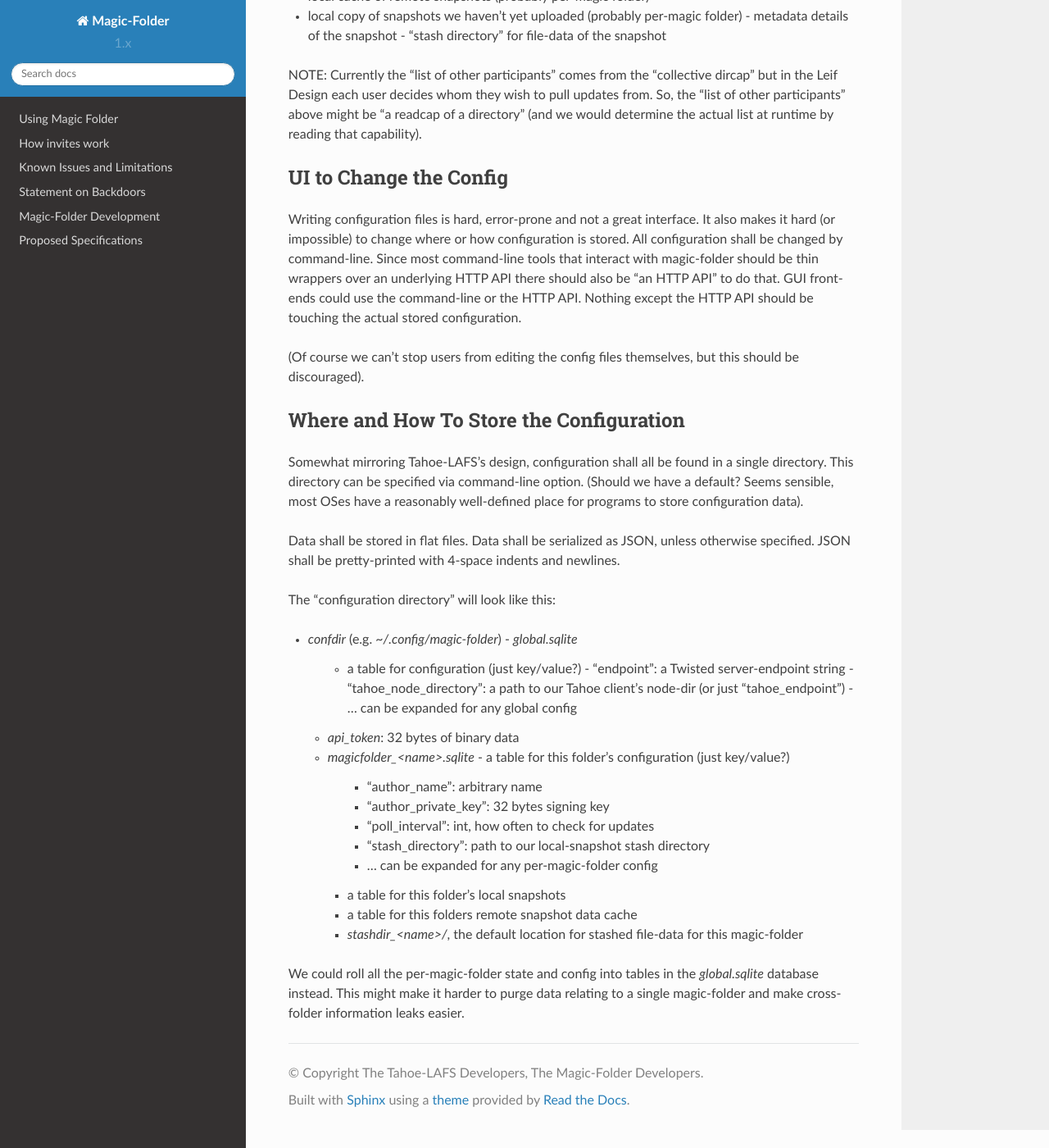
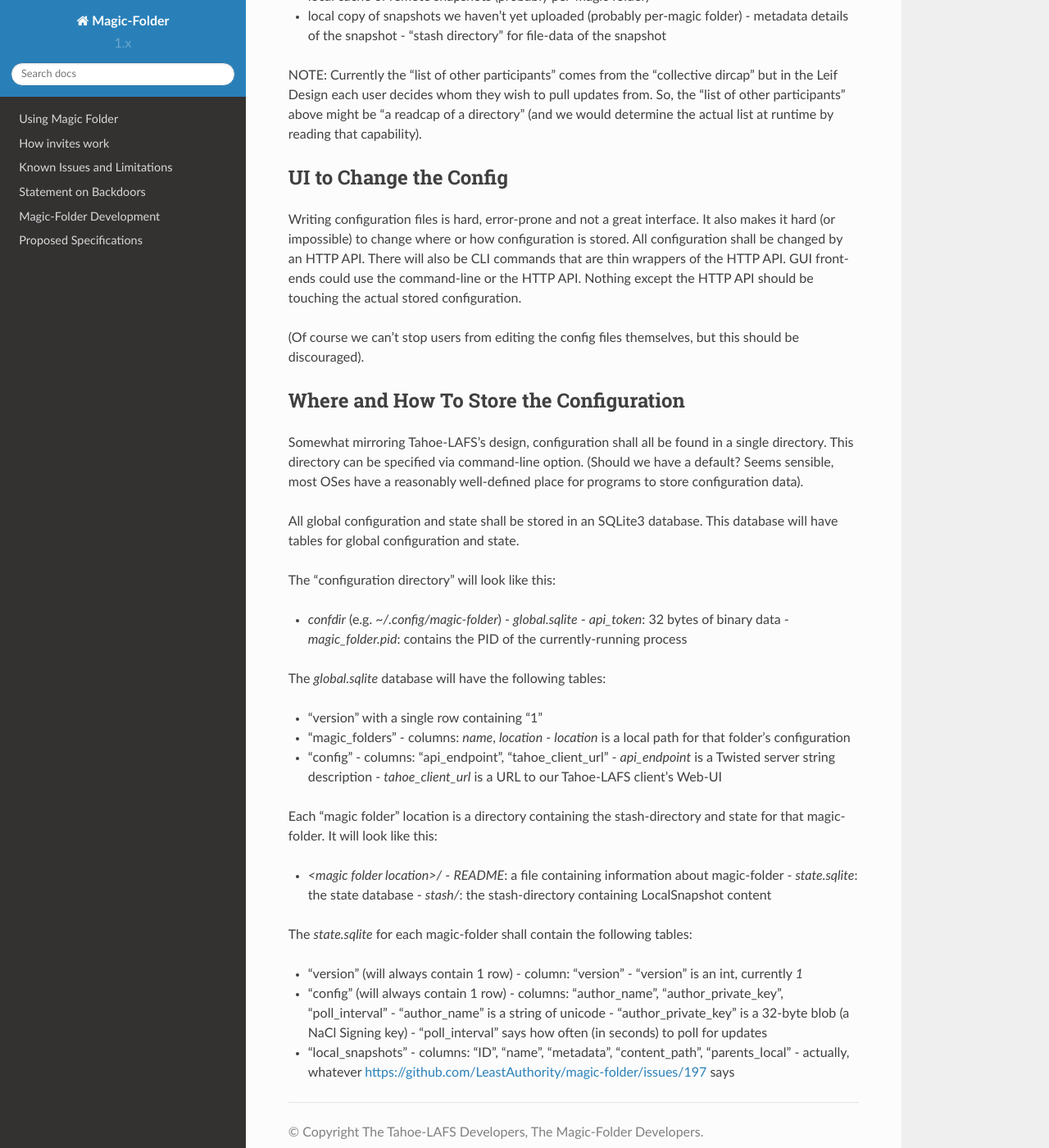
Before and after one commit to tahoe-lafs/magic-folder, a Sphinx documentation site: the page built from docs/config.rst, in a window 1280 px wide and 1400 px high, scrolled down 1604 px. Shown: the whole window at 82% size. Built offline with Sphinx 7.4.7 and the Read the Docs theme 2.0.0, drawn with Linux system fonts in a browser that asks for light colours.

Commit message:
more explicit

```diff
--- a/docs/config.rst
+++ b/docs/config.rst
@@ -103,12 +103,11 @@
 
 Writing configuration files is hard, error-prone and not a great
 interface. It also makes it hard (or impossible) to change where or
-how configuration is stored. All configuration shall be changed by
-command-line. Since most command-line tools that interact with
-magic-folder should be thin wrappers over an underlying HTTP API there
-should also be "an HTTP API" to do that. GUI front-ends could use the
-command-line or the HTTP API. Nothing except the HTTP API should be
-touching the actual stored configuration.
+how configuration is stored. All configuration shall be changed by an
+HTTP API. There will also be CLI commands that are thin wrappers of
+the HTTP API. GUI front-ends could use the command-line or the HTTP
+API. Nothing except the HTTP API should be touching the actual stored
+configuration.
 
 (Of course we can't stop users from editing the config files
 themselves, but this should be discouraged).
@@ -123,31 +122,48 @@
 OSes have a reasonably well-defined place for programs to store
 configuration data).
 
-Data shall be stored in flat files. Data shall be serialized as JSON,
-unless otherwise specified. JSON shall be pretty-printed with 4-space
-indents and newlines.
+All global configuration and state shall be stored in an SQLite3
+database. This database will have tables for global configuration and
+state.
 
 The "configuration directory" will look like this:
 
 - `confdir` (e.g. `~/.config/magic-folder`)
   - `global.sqlite`
-    - a table for configuration (just key/value?)
-      - "endpoint": a Twisted server-endpoint string
-      - "tahoe_node_directory": a path to our Tahoe client's node-dir (or just "tahoe_endpoint")
-      - ... can be expanded for any global config
   - `api_token`: 32 bytes of binary data
-  - `magicfolder_<name>.sqlite`
-    - a table for this folder's configuration (just key/value?)
-        - "author_name": arbitrary name
-        - "author_private_key": 32 bytes signing key
-        - "poll_interval": int, how often to check for updates
-        - "stash_directory": path to our local-snapshot stash directory
-        - ... can be expanded for any per-magic-folder config
-    - a table for this folder's local snapshots
-    - a table for this folders remote snapshot data cache
-    - `stashdir_<name>/`, the default location for stashed file-data for this magic-folder
+  - `magic_folder.pid`: contains the PID of the currently-running process
 
-We could roll all the per-magic-folder state and config into tables in
-the `global.sqlite` database instead. This might make it harder to
-purge data relating to a single magic-folder and make cross-folder
-information leaks easier.
+The `global.sqlite` database will have the following tables:
+
+- "version" with a single row containing "1"
+- "magic_folders"
+  - columns: `name`, `location`
+  - `location` is a local path for that folder's configuration
+- "config"
+  - columns: "api_endpoint", "tahoe_client_url"
+  - `api_endpoint` is a Twisted server string description
+  - `tahoe_client_url` is a URL to our Tahoe-LAFS client's Web-UI
+
+Each "magic folder" location is a directory containing the
+stash-directory and state for that magic-folder. It will look like
+this:
+
+- `<magic folder location>/`
+  - `README`: a file containing information about magic-folder
+  - `state.sqlite`: the state database
+  - `stash/`: the stash-directory containing LocalSnapshot content
+
+The `state.sqlite` for each magic-folder shall contain the following
+tables:
+
+- "version" (will always contain 1 row)
+  - column: "version"
+  - "version" is an int, currently `1`
+- "config" (will always contain 1 row)
+  - columns: "author_name", "author_private_key", "poll_interval"
+  - "author_name" is a string of unicode
+  - "author_private_key" is a 32-byte blob (a NaCl Signing key)
+  - "poll_interval" says how often (in seconds) to poll for updates
+- "local_snapshots"
+  - columns: "ID", "name", "metadata", "content_path", "parents_local"
+  - actually, whatever https://github.com/LeastAuthority/magic-folder/issues/197 says
```
